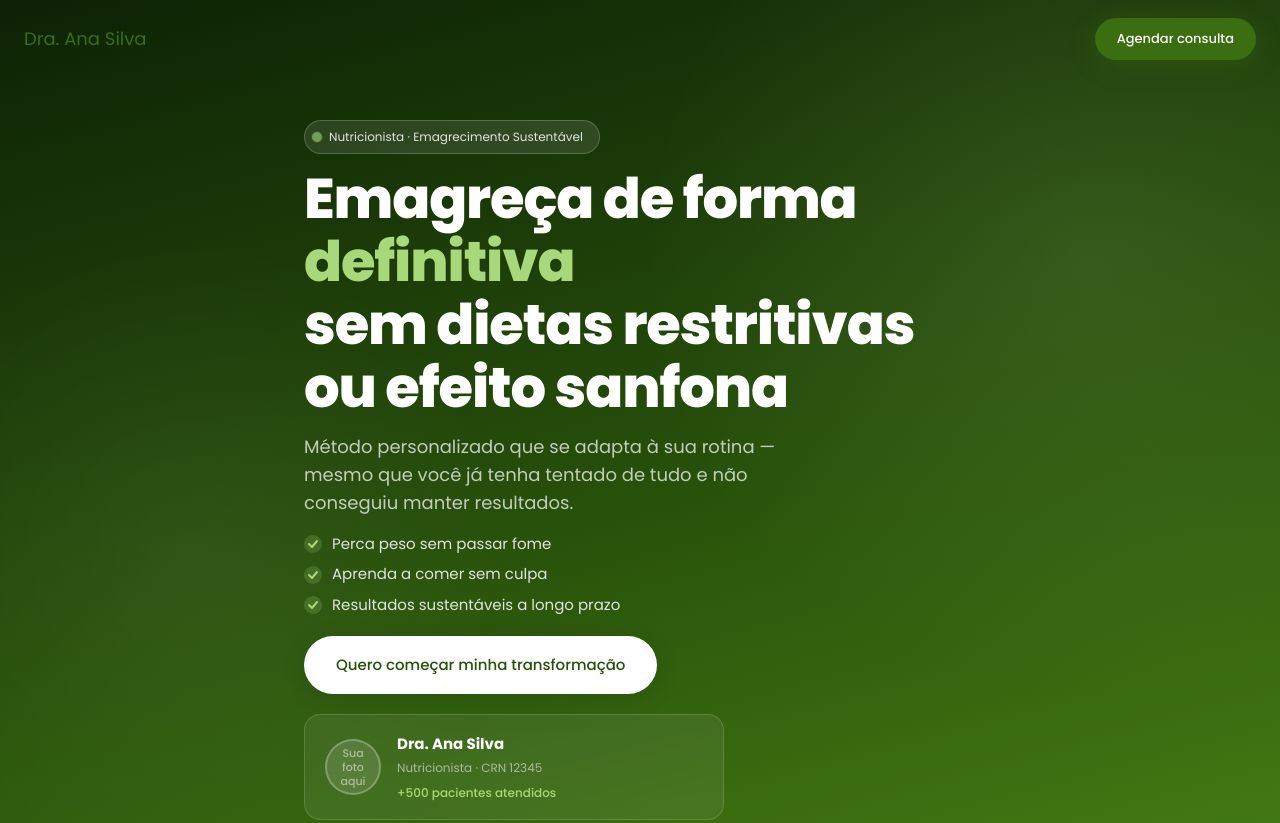
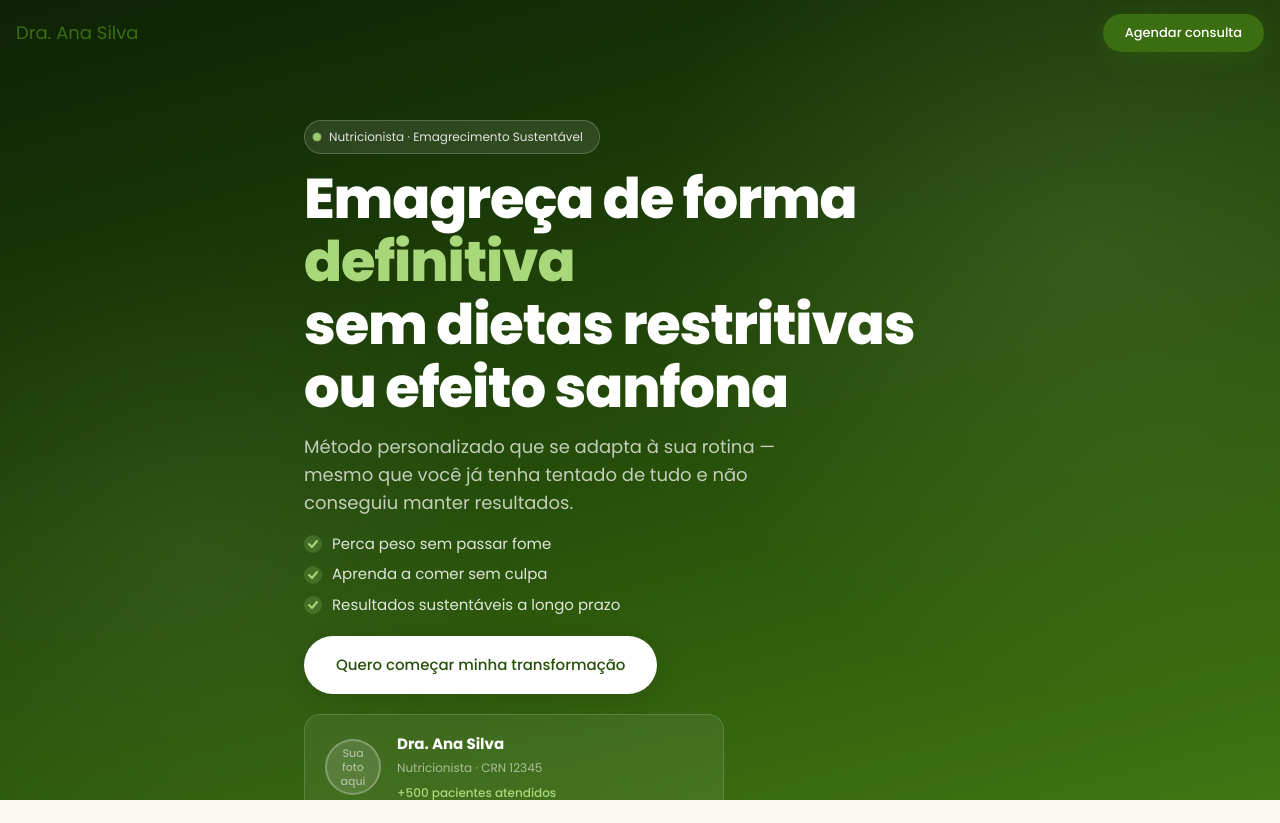
Before and after one commit to AtosAugusto/landing-nutricionista, a plain HTML site: page index.html in a window 1280 px wide. Shown: the top 823 px of the page. After the commit the page ends 800 px from the top, so only its background shows below. Drawn offline with Linux system fonts and the light colour scheme.

Commit message:
Update index.html

```diff
--- a/index.html
+++ b/index.html
@@ -1,4 +1,3 @@
-
 <!DOCTYPE html>
 <html lang="pt-BR">
 <head>
@@ -45,6 +44,24 @@
     color: var(--gray-900);
     line-height: 1.7;
     overflow-x: hidden;
+  }
+
+  @media (min-width: 768px) {
+    html {
+      scroll-snap-type: y mandatory;
+      overflow-y: scroll;
+      height: 100%;
+    }
+    body {
+      height: 100%;
+      overflow-y: scroll;
+      scroll-snap-type: y mandatory;
+      scroll-behavior: smooth;
+    }
+    section, nav ~ section, footer {
+      scroll-snap-align: start;
+      scroll-snap-stop: always;
+    }
   }
 
   img { max-width: 100%; display: block; }
@@ -158,7 +175,7 @@
     position: fixed;
     top: 0; left: 0; right: 0;
     z-index: 100;
-    padding: 18px 24px;
+    padding: 14px 16px;
     display: flex;
     align-items: center;
     justify-content: space-between;
@@ -171,11 +188,24 @@
   }
   .nav-logo {
     font-family: var(--font-display);
-    font-size: 18px;
+    font-size: clamp(14px, 4vw, 18px);
     color: var(--green-700);
     text-decoration: none;
+    white-space: nowrap;
+    overflow: hidden;
+    text-overflow: ellipsis;
+    max-width: 60%;
   }
-  .nav-cta { font-size: 13px; padding: 10px 22px; }
+  .nav-cta {
+    font-size: clamp(11px, 3vw, 13px);
+    padding: 8px clamp(12px, 3vw, 22px);
+    white-space: nowrap;
+    flex-shrink: 0;
+  }
+
+  @media (max-width: 360px) {
+    .nav-cta { display: none; }
+  }
 
   /* ════════════════════════════
      HERO
@@ -338,6 +368,20 @@
      SECTION BASE
   ════════════════════════════ */
   section { padding: var(--section-pad) 24px; }
+
+  @media (min-width: 768px) {
+    section {
+      min-height: 100vh;
+      display: flex;
+      flex-direction: column;
+      justify-content: center;
+    }
+    section .container,
+    section > .hero-inner {
+      width: 100%;
+    }
+  }
+
   .section-label { margin-bottom: 16px; }
   .section-h2 {
     font-family: var(--font-display);
@@ -721,6 +765,7 @@
     background: var(--green-950);
     padding: 32px 24px;
     text-align: center;
+    scroll-snap-align: start;
   }
   .footer-logo {
     font-family: var(--font-display);
```
